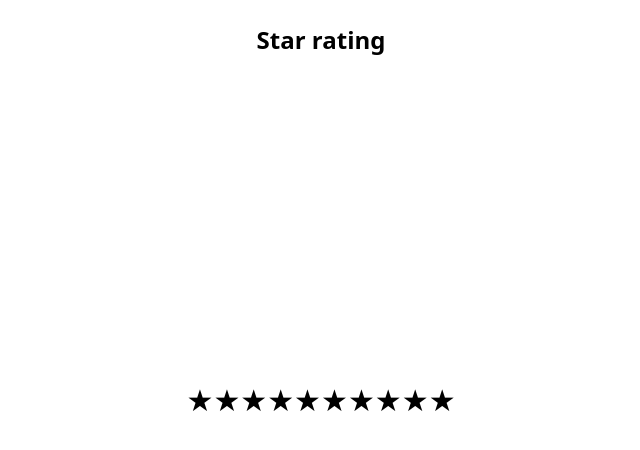
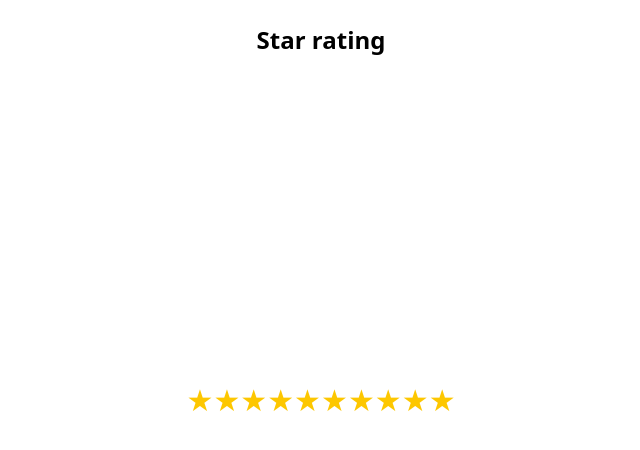
Before and after one commit to KeerthikaReddyP/star-rating, a React (Vite) app: page / in a window 1280 px wide. Shown: the top 450 px of the page, without its empty margins (319-959 px from the left). Built offline with nearby package versions, Linux system fonts and the light colour scheme.

Commit message:
Yellow stars

```diff
--- a/src/StarRating.jsx
+++ b/src/StarRating.jsx
@@ -5,7 +5,7 @@ const StarRating = ({ starCount = 5 }) => {
       <h1 className="text-2xl font-bold absolute top-6">Star rating</h1>
       <div className="flex justify-center items-center text-3xl">
         {new Array(starCount).fill(0).map((a,ind)=>{
-            return <span key={ind}>&#9733;</span>
+            return <span className="text-yellow-400" key={ind}>&#9733;</span>
         })}
       </div>
     </div>
```
